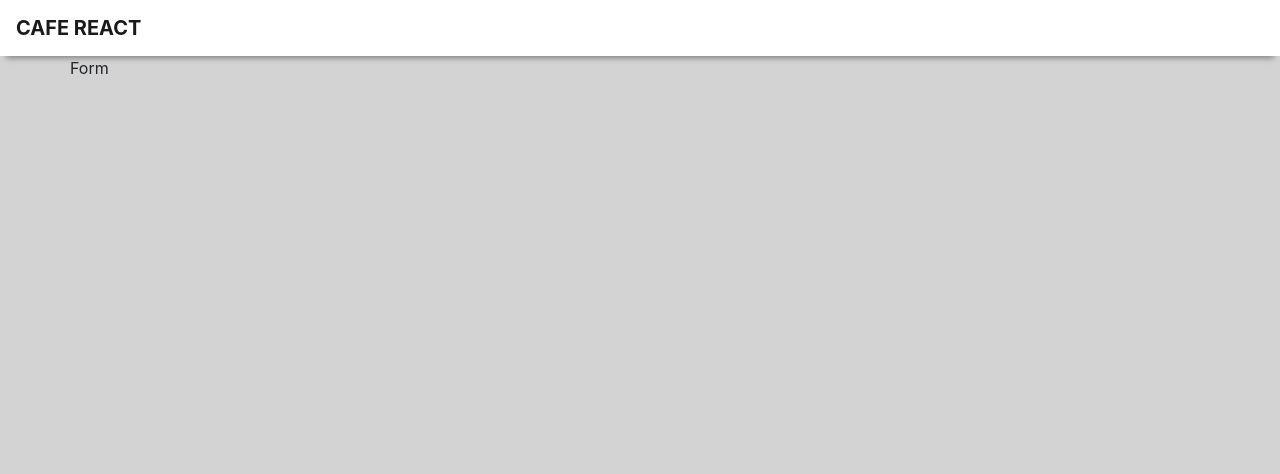
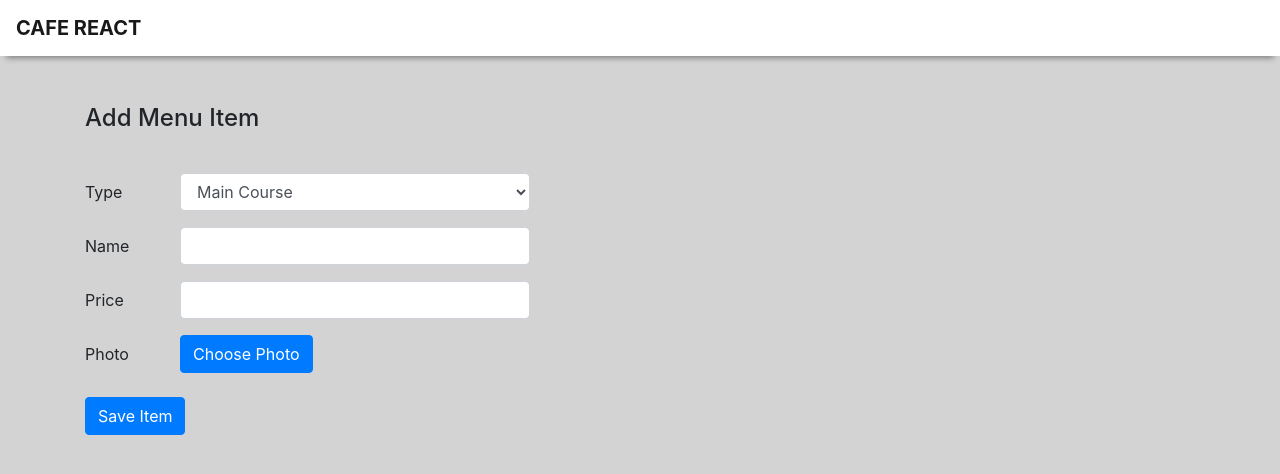
Before and after one commit to amrfekryy/konf-task, a React (Create React App) app in the folder client/: page /form in a window 1280 px wide. Shown: the top 474 px of the page. Built offline with nearby package versions, Linux system fonts and the light colour scheme.

Commit message:
add form page design

```diff
--- /dev/null
+++ b/client/src/components/form.js
@@ -0,0 +1,64 @@
+import React from 'react';
+import Container from 'react-bootstrap/Container'
+import Row from 'react-bootstrap/Row'
+import Button from 'react-bootstrap/Button'
+import Form from 'react-bootstrap/Form'
+import Col from 'react-bootstrap/Col'
+
+export default function Menu(props) {
+  return (
+    <Container>
+      <div style={{
+        display: 'flex',
+        flexDirection: 'row',
+        justifyContent: 'space-between',
+        margin: '3rem 0 2rem 0'
+      }}>
+        <h4>Add Menu Item</h4>
+      </div>
+
+      <Form>
+        <Form.Group as={Row}>
+          <Form.Label column sm="2" lg="1">Type</Form.Label>
+          <Col md="6" lg="4">
+            <Form.Control as="select">
+              <option>Main Course</option>
+              <option>Side</option>
+            </Form.Control>
+          </Col>
+        </Form.Group>
+
+
+        <Form.Group as={Row}>
+          <Form.Label column sm="2" lg="1">Name</Form.Label>
+          <Col md="6" lg="4">
+            <Form.Control type="text" />
+          </Col>
+        </Form.Group>
+
+        <Form.Group as={Row}>
+          <Form.Label column sm="2" lg="1">Price</Form.Label>
+          <Col md="6" lg="4">
+            <Form.Control type="text" />
+          </Col>
+        </Form.Group>
+
+        <Form.Group as={Row}>
+          <Form.Label column sm="2" lg="1">Photo</Form.Label>
+          <Col md="6" lg="4">
+            <label className="btn btn-primary">
+              <Form.File className="d-none"/>
+              Choose Photo
+            </label>
+          </Col>
+        </Form.Group>
+
+
+        <Button variant="primary" type="submit">
+          Save Item
+        </Button>
+
+      </Form>
+    </Container>
+  );
+}
--- a/client/src/pages/pages.js
+++ b/client/src/pages/pages.js
@@ -1,6 +1,7 @@
 import React from 'react';
 import Page from 'components/page'
 import Menu from 'components/menu'
+import Formi from 'components/form'
 
 // import FormControl from 'components/forms/form_control';
 // import Travolta from 'assets/travolta.gif'
@@ -11,5 +12,5 @@ import Menu from 'components/menu'
 //   <img src={Travolta} alt="Nothing Here!" style={{ display:'block', margin:'auto'}}/> </Page>
 
 export const Home = () => <Page> <Menu /> </Page>
-export const Form = () => <Page><div>Form</div></Page>
+export const Form = () => <Page> <Formi/> </Page>
 export const NotFound = () => <Page><div>Not Found</div></Page>
```
